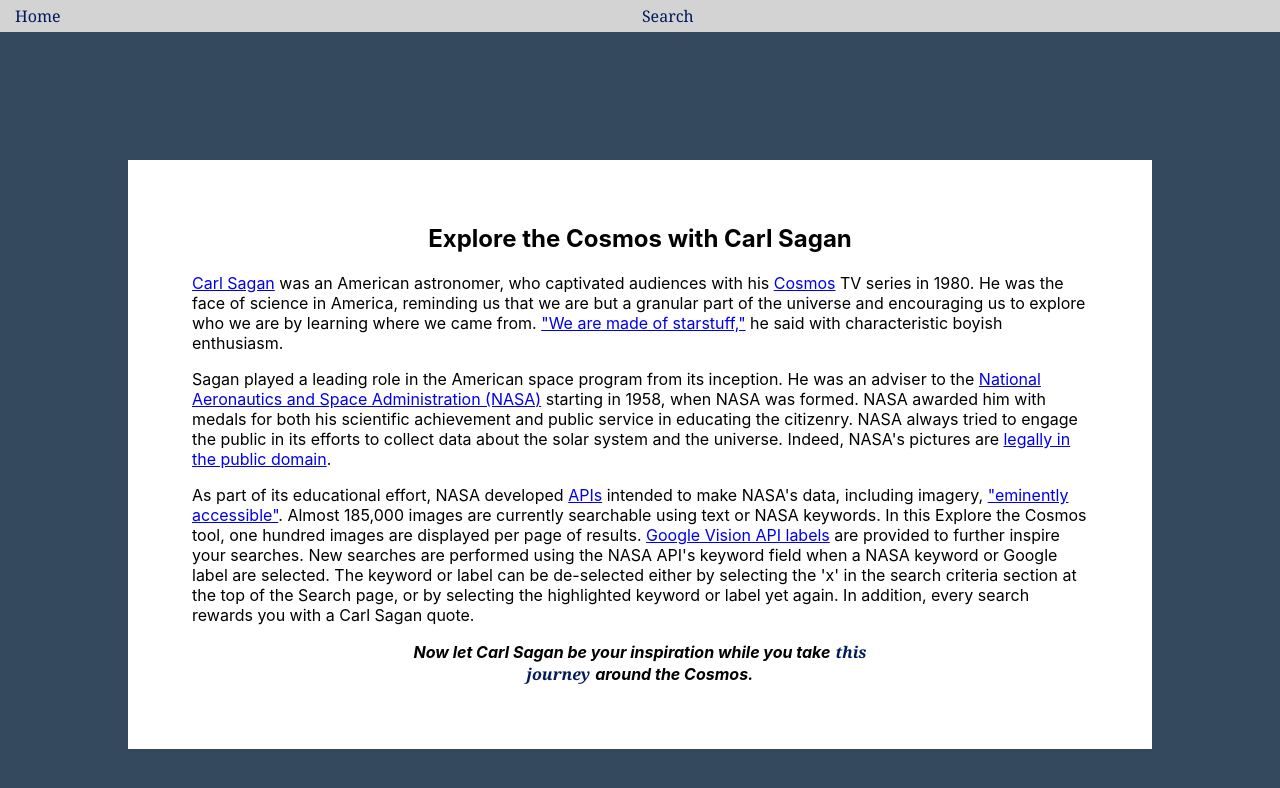
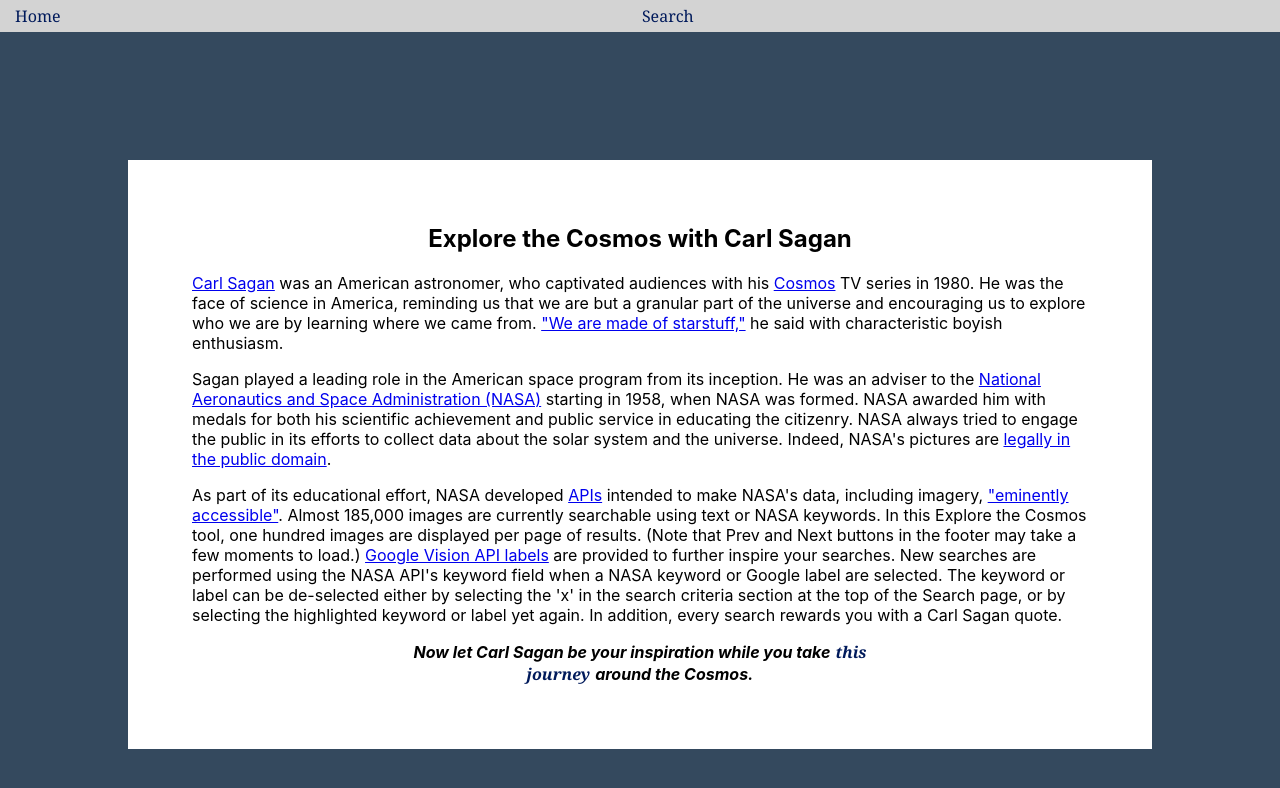
Before and after one commit to cpedersen/explore-the-cosmos_client, a React (Create React App) app: page /about in a window 1280 px wide. Shown: the top 788 px of the page. Built offline with nearby package versions, Linux system fonts and the light colour scheme; no server answers.

Commit message:
Make yellow highlighting of buttons consistent

```diff
--- a/src/views/About/About.js
+++ b/src/views/About/About.js
@@ -85,7 +85,8 @@
             </a>
             . Almost 185,000 images are currently searchable using text or NASA
             keywords. In this Explore the Cosmos tool, one hundred images are
-            displayed per page of results.{" "}
+            displayed per page of results. (Note that Prev and Next buttons in
+            the footer may take a few moments to load.){" "}
             <a
               target="_blank"
               rel="noreferrer"
--- a/src/views/Results/Results.css
+++ b/src/views/Results/Results.css
@@ -62,7 +62,10 @@
 .footer-results {
   flex-shrink: 0;
   color: black;
+}
 
+.page-num {
+  margin: auto;
 }
 
 .item-result-image {
--- a/src/views/Search/Search.css
+++ b/src/views/Search/Search.css
@@ -58,6 +58,11 @@
   box-shadow: 0 2px 2px -2px black;
 }
 
+form input[type="submit"]:active,
+form button:active {
+  background: yellow;
+}
+
 .search-criteria-form {
   text-align: center;
   margin-top: 40px;
@@ -82,6 +87,11 @@
   font-size: 16px;
   margin: 2px;
 }
+
+/*button:active,
+.submitButton:active {
+  background: yellow;
+}*/
 
 .no-results {
   text-align: center;
--- a/src/views/Search/Search.js
+++ b/src/views/Search/Search.js
@@ -486,7 +486,7 @@
               ) : (
                 <span></span>
               )}
-              <span>{this.state.page}</span>
+              <span className="page-num">{this.state.page}</span>
 
               {!this.state.limitReached ? (
                 <button onClick={this.onNextPage}>Next</button>
```
